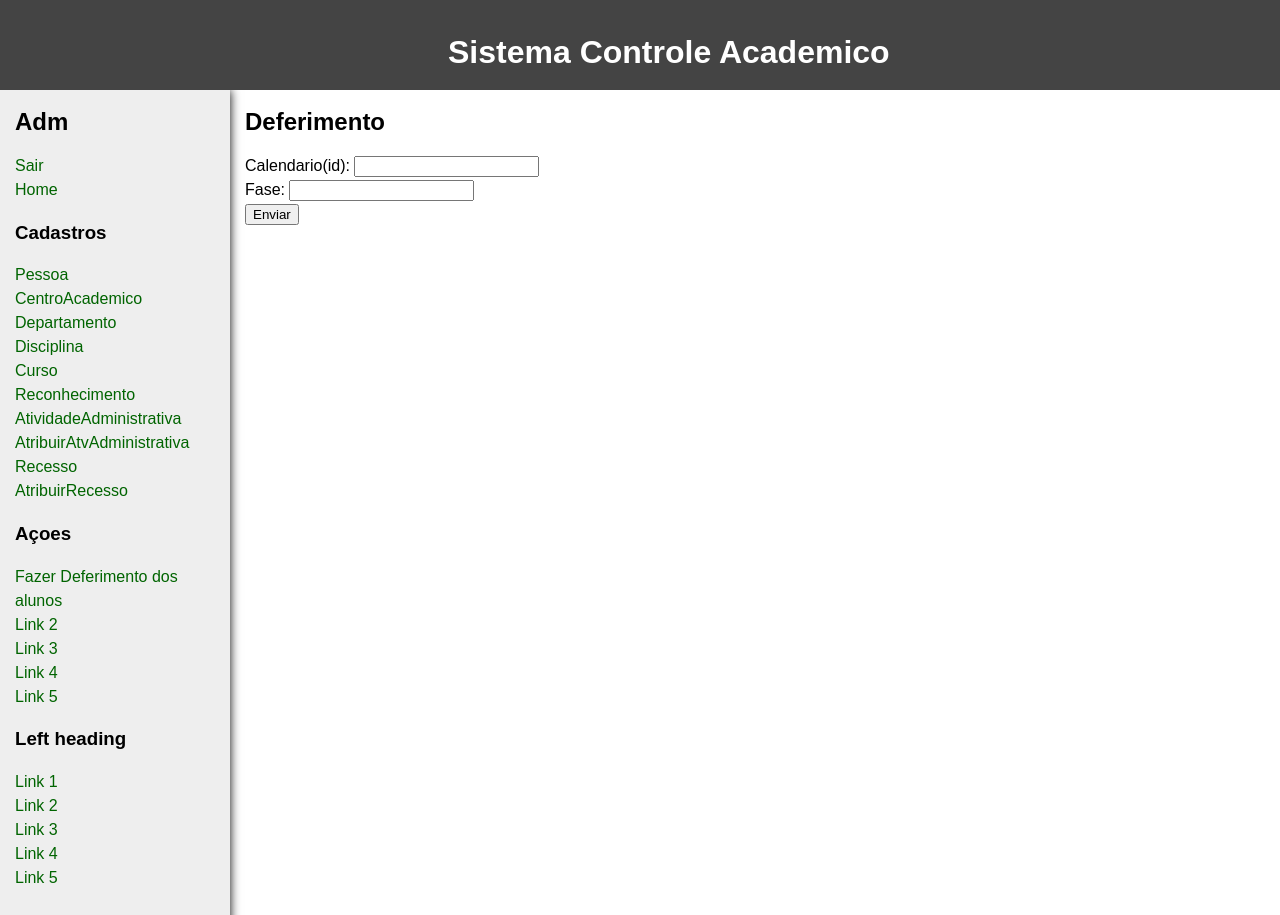
After one commit to matheusvervloet/labbd2016, a PHP site: page /my_site/fazDeferimento.php in a window 1280 px wide. The commit adds this page. Run offline with PHP 8.4, Linux system fonts and the light colour scheme.

Commit message:
adicionando pagina do Deferimento

```diff
--- a/LabBDinterface-master/admIndex.php
+++ b/LabBDinterface-master/admIndex.php
@@ -120,9 +120,9 @@
 						<li><a href="http://localhost/my_site/criarRecesso.php">Recesso</a></li>
 						<li><a href="http://localhost/my_site/criarPossuiRecesso.php">AtribuirRecesso</a></li>
           </ul>
-          <h3>Left heading</h3>
+          <h3>Açoes</h3>
           <ul>
-            <li><a href="#">Link 1</a></li>
+            <li><a href="http://localhost/my_site/fazDeferimento.php">Fazer Deferimento dos alunos</a></li>
             <li><a href="#">Link 2</a></li>
             <li><a href="#">Link 3</a></li>
             <li><a href="#">Link 4</a></li>
--- /dev/null
+++ b/LabBDinterface-master/fazDeferimento.php
@@ -0,0 +1,236 @@
+<!DOCTYPE html>
+<!-- Template by quackit.com -->
+<html>
+ <head>
+   <meta http-equiv="Content-Type" content="text/html; charset=utf-8">
+   <title>2 Column Layout &mdash; Left Menu</title>
+   <style type="text/css">
+
+     body{
+       margin:0;
+       padding:0;
+       font-family: Sans-Serif;
+       line-height: 1.5em;
+     }
+
+     main {
+       padding-bottom: 10010px;
+       margin-bottom: -10000px;
+       float: left;
+       width: 100%;
+     }
+
+     #nav {
+       float: left;
+       width: 230px;
+       margin-left: -100%;
+       padding-bottom: 10010px;
+       margin-bottom: -10000px;
+       background: #eee;
+       box-shadow: 0px 0px 10px black;
+       box-sizing: border-box;
+     }
+
+     #wrapper {
+       overflow: hidden;
+     }
+
+     #content {
+       margin-left: 230px; /* Same as 'nav' width */
+     }
+
+     .innertube{
+       margin: 15px; /* Padding for content */
+       margin-top: 0;
+     }
+
+     p {
+       color: #555;
+     }
+
+     nav ul {
+       list-style-type: none;
+       margin: 0;
+       padding: 0;
+     }
+     nav ul :hover {
+       margin: 1;
+     background-color: white;
+
+     }
+     nav ul a {
+       color: darkgreen;
+       text-decoration: none;
+     }
+     b {
+      color: white;
+      font-family: Sans-Serif;
+      font-size: 200%;
+      position: absolute;
+      left: 35%;
+      top: 5%
+
+    }
+     #head {
+       height: 90px;
+       background: #444;
+
+     }
+
+
+    </style>
+
+    <div class id=head>
+    <b> Sistema Controle Academico </b>
+    </div>
+
+    </head>
+
+ <body>
+
+   <div id="wrapper">
+
+     <main>
+       <div id="content">
+         <div class="innertube">
+           <h2>Deferimento</h2>
+           <p>
+             <form action="fazDeferimento.php" method="post">
+
+             Calendario(id): <input type="text" name="calendario"/><br>
+             Fase: <input type="text" name="fase"/><br>
+             <input type="submit" value="Enviar" name="submit">
+
+             </form>
+
+             <?php
+             function faz_deferimento(){
+
+                   $host     = "localhost";
+                   $port     = 3306;
+                   $socket   = "";
+                   $user     = "root";
+                   $password = "";
+                   $dbname   = "labbd";
+
+                   $con = new mysqli($host, $user, $password, $dbname, $port, $socket)
+                       or die ('Could not connect to the database server' . mysqli_connect_error());
+
+                       $id_calendario =  $_POST["calendario"];
+                       $fase =  $_POST["fase"];
+                       $sql = "call procedure_fazDeferimento($fase,$id_calendario);";
+
+                       if ($con->query($sql) === TRUE) {
+                     echo "Inserido com sucesso\n";
+                 }
+                 else {
+                     echo "Erro: dados errados";
+                 }
+
+                 $sql = "SELECT * FROM labbd.vinscricoesCalendario where fase=$fase and id_calendario=$id_calendario;";
+             $result = $con->query($sql);
+             echo "<br>";
+
+             echo "<table border=3>";
+             echo "<th> RA</th> <th> ano </th>  <th> semestre </th>  <th> Turma</th> <th> nome</th><th> creditos</th><th> fase</th><th> deferimento</th>";
+             if ($result->num_rows > 0) {
+
+                 while($row = $result->fetch_assoc()) {
+                   echo "<tr>";
+                     echo "<td>" ;
+                     echo  $row["ra"];
+                     echo "</td>";
+                     echo "<td>" ;
+                     echo $row["ano"];
+                     echo "</td>";
+                     echo "<td>" ;
+                     echo $row["semestre"];
+                     echo "</td>";
+                     echo "<td>" ;
+                     echo $row["Turma"];
+                     echo "</td>";
+                     echo "<td>" ;
+                     echo $row["nome"];
+                     echo "</td>";
+                     echo "<td>" ;
+                     echo $row["creditos"];
+                     echo "</td>";
+                     echo "<td>" ;
+                     echo $row["fase"];
+                     echo "</td>";
+                     echo "<td>" ;
+                     echo $row["deferimento"];
+                     echo "</td>";
+                   echo "</tr>";
+                 }
+
+             }
+             echo "</table>";
+
+
+
+
+
+
+
+
+                 $con->close();
+
+
+             }
+
+             if(isset($_POST['submit']))
+             {
+                faz_deferimento();
+             }
+  ?>
+
+
+
+           </p>
+         </div>
+       </div>
+     </main>
+
+
+
+     <nav id="nav">
+        <div class="innertube">
+          <h2>Adm</h2>
+          <ul><a href= http://localhost/my_site/Index.php>Sair</a></ul>
+          <ul><a href= http://localhost/my_site/admIndex.php>Home</a></ul>
+          <h3>Cadastros</h3>
+          <ul>
+            <li><a href="#">Pessoa</a></li>
+            <li><a href="http://localhost/my_site/criarCentroAcademico.php">CentroAcademico</a></li>
+            <li><a href="http://localhost/my_site/criarDepartamento.php">Departamento</a></li>
+            <li><a href="http://localhost/my_site/criarDisciplina.php">Disciplina</a></li>
+            <li><a href="http://localhost/my_site/criarCurso.php">Curso</a></li>
+            <li><a href="http://localhost/my_site/criarReconhecimento.php">Reconhecimento</a></li>
+            <li><a href="http://localhost/my_site/criarAtividadeAdministrativa.php">AtividadeAdministrativa</a></li>
+            <li><a href="http://localhost/my_site/criarPossuiAtividadeAdministrativa.php">AtribuirAtvAdministrativa</a></li>
+            <li><a href="http://localhost/my_site/criarRecesso.php">Recesso</a></li>
+            <li><a href="http://localhost/my_site/criarPossuiRecesso.php">AtribuirRecesso</a></li>
+          </ul>
+          <h3>Açoes</h3>
+          <ul>
+            <li><a href="http://localhost/my_site/fazDeferimento.php">Fazer Deferimento dos alunos</a></li>
+            <li><a href="#">Link 2</a></li>
+            <li><a href="#">Link 3</a></li>
+            <li><a href="#">Link 4</a></li>
+            <li><a href="#">Link 5</a></li>
+          </ul>
+          <h3>Left heading</h3>
+          <ul>
+            <li><a href="#">Link 1</a></li>
+            <li><a href="#">Link 2</a></li>
+            <li><a href="#">Link 3</a></li>
+            <li><a href="#">Link 4</a></li>
+            <li><a href="#">Link 5</a></li>
+          </ul>
+        </div>
+      </nav>
+
+   </div>
+ </body>
+</html>
```
